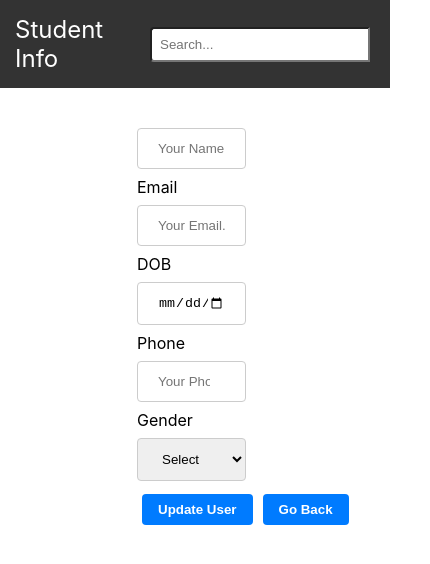
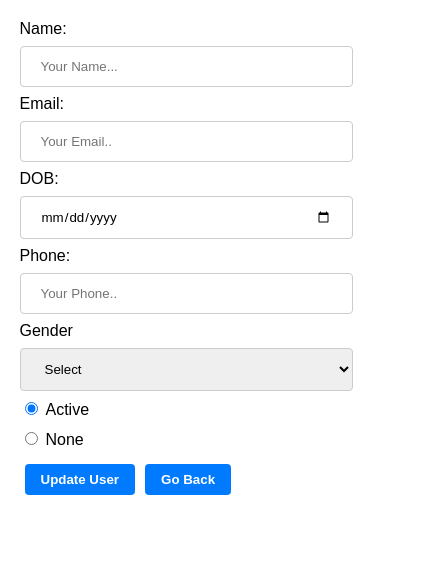
Before and after one commit to dieskraddark/CRUD-REDUX, a React (Create React App) app: page /edituser/1 in a window 390 px wide. Shown: the top 564 px of the page, 430 px wide, since content can reach past the window. Built offline with nearby package versions, Linux system fonts and the light colour scheme.

Commit message:
action implemented

```diff
--- a/public/index.html
+++ b/public/index.html
@@ -9,21 +9,10 @@
       name="description"
       content="Web site created using create-react-app"
     />
-      <!--
-      manifest.json provides metadata used when your web app is installed on a
-      user's mobile device or desktop. See https://developers.google.com/web/fundamentals/web-app-manifest/
-    -->
+
     <link rel="manifest" href="%PUBLIC_URL%/manifest.json" />
-    <!--
-      Notice the use of %PUBLIC_URL% in the tags above.
-      It will be replaced with the URL of the `public` folder during the build.
-      Only files inside the `public` folder can be referenced from the HTML.
 
-      Unlike "/favicon.ico" or "favicon.ico", "%PUBLIC_URL%/favicon.ico" will
-      work correctly both with client-side routing and a non-root public URL.
-      Learn how to configure a non-root public URL by running `npm run build`.
-    -->
-    <title>React App</title>
+    <title>Student Data</title>
   </head>
   <body>
     <noscript>You need to enable JavaScript to run this app.</noscript>
@@ -35,7 +24,7 @@
       You can add webfonts, meta tags, or analytics to this file.
       The build step will place the bundled scripts into the <body> tag.
 
-      To begin the development, run `npm start` or `yarn start`.
+      To begin the development, run `npm start` or `yarn stanamert`.
       To create a production bundle, use `npm run build` or `yarn build`.
     -->
   </body>
--- a/src/App.css
+++ b/src/App.css
@@ -1,5 +1,8 @@
+* {
+  font-family: Arial, Helvetica, sans-serif;
+}
+
 #customers {
-  font-family: Arial, Helvetica, sans-serif;
   border-collapse: collapse;
   width: 90%;
 
@@ -9,6 +12,7 @@
 #customers th {
   border: 1px solid #ddd;
   padding: 8px;
+
 }
 
 #customers tr:nth-child(even) {
@@ -69,7 +73,7 @@
 }
 
 .second {
-  width: 100%;
+  width: 90%;
   padding: 20px;
 }
 
@@ -82,7 +86,8 @@ input[type=email],
 input[type=number],
 input[type=date],
 
-select, .name {
+select,
+.name {
   width: 40%;
   display: block;
   padding: 12px 20px;
@@ -128,6 +133,7 @@ nav {
   display: flex;
   justify-content: space-between;
   align-items: center;
+  overflow-x: none;
 }
 
 .logo {
@@ -145,3 +151,52 @@ nav {
   margin-right: 5px;
   width: 200px;
 }
+
+@media only screen and (max-width :600px) {
+  nav {
+    width: 95%;
+    align-items: center;
+  }
+
+  .container {
+    margin: 0px 5px;
+  }
+
+  #customers {
+    width: 5%
+  }
+
+  #customers td,
+  #customers th {
+    border: 1px solid #ddd;
+    padding: 5px;
+  }
+
+  #customers th {
+    padding-top: 3px;
+    padding-bottom: 3px;
+  }
+
+  .emp {
+    font-size: 20px;
+  }
+
+  .second {
+    width: 100%;
+    padding: 0%;
+  }
+
+  form {
+    margin-left: 5%;
+  }
+
+  input[type=email],
+  input[type=number],
+  input[type=date],
+  select,
+  .name {
+    width: 90%;
+    margin-bottom: 8px
+  }
+
+}
--- a/src/App.js
+++ b/src/App.js
@@ -3,12 +3,10 @@ import { BrowserRouter, Routes, Route } from "react-router-dom";
 import Home from './components/Home';
 import AddUser from './components/AddUser';
 import EditUser from './components/EditUser';
-import Navbar from './components/Navbar';
 
 function App() {
   return (
     <BrowserRouter>
-    <Navbar></Navbar>
       <Routes>
         <Route path="/" element={<Home />} />
         <Route path="/addUser" element={<AddUser />} />
--- a/src/components/EditUser.js
+++ b/src/components/EditUser.js
@@ -10,11 +10,12 @@ export default function EditUser() {
     const people = useSelector(state => state.people);
 
     const [editedPerson, setEditedPerson] = useState({
-        name:"",
+        name: "",
         email: "",
         dob: "",
         phone: "",
-        gender:""
+        gender: "",
+        option: "active"
     });
     const [error, SetError] = useState(null);
 
@@ -27,7 +28,6 @@ export default function EditUser() {
         const selectedPerson = people.find(person => person.id == parseInt(id));
         if (selectedPerson) {
             setEditedPerson(selectedPerson);
-
         }
     }, [id, people]);
 
@@ -44,8 +44,11 @@ export default function EditUser() {
         }
         else if (!emailvalidate(editedPerson.email)) {
             SetError("please enter valid email");
+            setTimeout(() => {
+                SetError(null);
+            }, 1800)
         }
-        else if (!editedPerson.email || !editedPerson.phone || !editedPerson.dob ||editedPerson.gender === "" ||editedPerson.name ==="") {
+        else if (!editedPerson.email || !editedPerson.phone || !editedPerson.dob || editedPerson.gender === "" || editedPerson.name === "") {
             SetError("please fill up the input forms");
             setTimeout(() => {
                 SetError(null);
@@ -57,12 +60,17 @@ export default function EditUser() {
         }
 
     }
-
     const handleChange = (e) => {
         setEditedPerson({
             ...editedPerson,
             [e.target.name]: e.target.value,
 
+        });
+    };
+    const handleRadio = (e) => {
+        setEditedPerson({
+            ...editedPerson,
+            option: e.target.value,
         });
     };
 
@@ -75,20 +83,31 @@ export default function EditUser() {
         <div className='second'>
             {error && <h3 className='second-header'>{error}</h3>}
             <form onSubmit={handleFormSubmit}>
-            <input  className="name"type='text' name='fname' value={editedPerson.name} onChange={handleChange} placeholder='Your Name...' required />
-                <label htmlFor="email">Email</label>
+                <label htmlFor="email">Name:</label>
+                <input className="name" type='text' name='name' value={editedPerson.name} onChange={handleChange} placeholder='Your Name...' required />
+                <label htmlFor="email">Email:</label>
                 <input type="email" name="email" defaultValue={editedPerson.email} onChange={handleChange} placeholder="Your Email.." />
-                <label htmlFor="dob">DOB</label>
+                <label htmlFor="dob">DOB:</label>
                 <input type="date" name="dob" value={editedPerson.dob} onChange={handleChange} />
-                <label htmlFor="Phone">Phone</label>
+                <label htmlFor="Phone">Phone:</label>
                 <input type="number" name="phone" value={editedPerson.phone} onChange={handleChange} placeholder="Your Phone.." />
                 <div className="gender-dropdown-container">
                     <label htmlFor="gen" name="gen">Gender</label>
-                    <select name="gender"value={editedPerson.gender} onChange={handleChange}>
+                    <select name="gender" value={editedPerson.gender} onChange={handleChange}>
                         <option value="">Select </option>
                         <option value="male">Male</option>
                         <option value="female">Female</option>
                     </select>
+                </div>
+                <div className="radio-buttons">
+                    <label className="custom-radio">
+                        <input type="radio" name="option" value="active" checked={editedPerson.option === 'active'} onChange={handleRadio} />
+                        Active
+                    </label>
+                    <label className="custom-radio">
+                        <input type="radio" name="option" value="none" checked={editedPerson.option === 'none'} onChange={handleRadio} />
+                        None
+                    </label>
                 </div>
                 <button className="add-user" onClick={handleEdit}>Update User</button>
                 <button className="go-back" onClick={goback}>Go Back</button>
--- a/src/components/Home.js
+++ b/src/components/Home.js
@@ -32,7 +32,7 @@ export default function Home() {
                         <th>D.O.B</th>
                         <th>Phone</th>
                         <th>Gender</th>
-                        <th>Active Users</th>
+                        <th>Users Action</th>
                         <th>Actions</th>
                     </tr>
                 </thead>
--- a/src/components/Navbar.js
+++ /dev/null
@@ -1,14 +0,0 @@
-import React from 'react'
-
-export default function navbar() {
-    return (
-        <div>
-            <nav>
-                <div class="logo">Student Info</div>
-                <div class="search-bar">
-                    <input type="text" class="search-input" placeholder="Search..."/>
-                </div>
-            </nav>
-        </div>
-    )
-}
```
